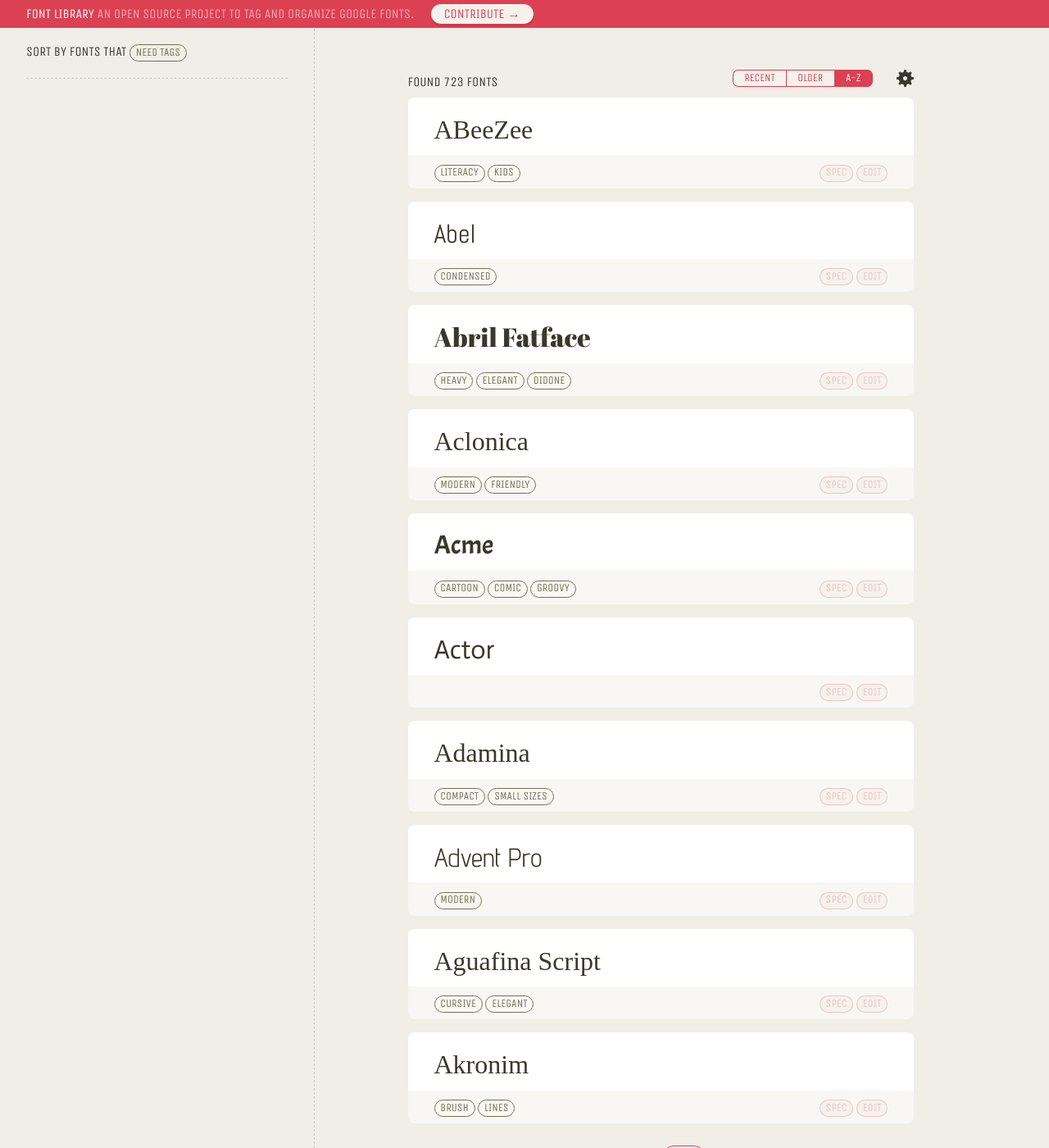
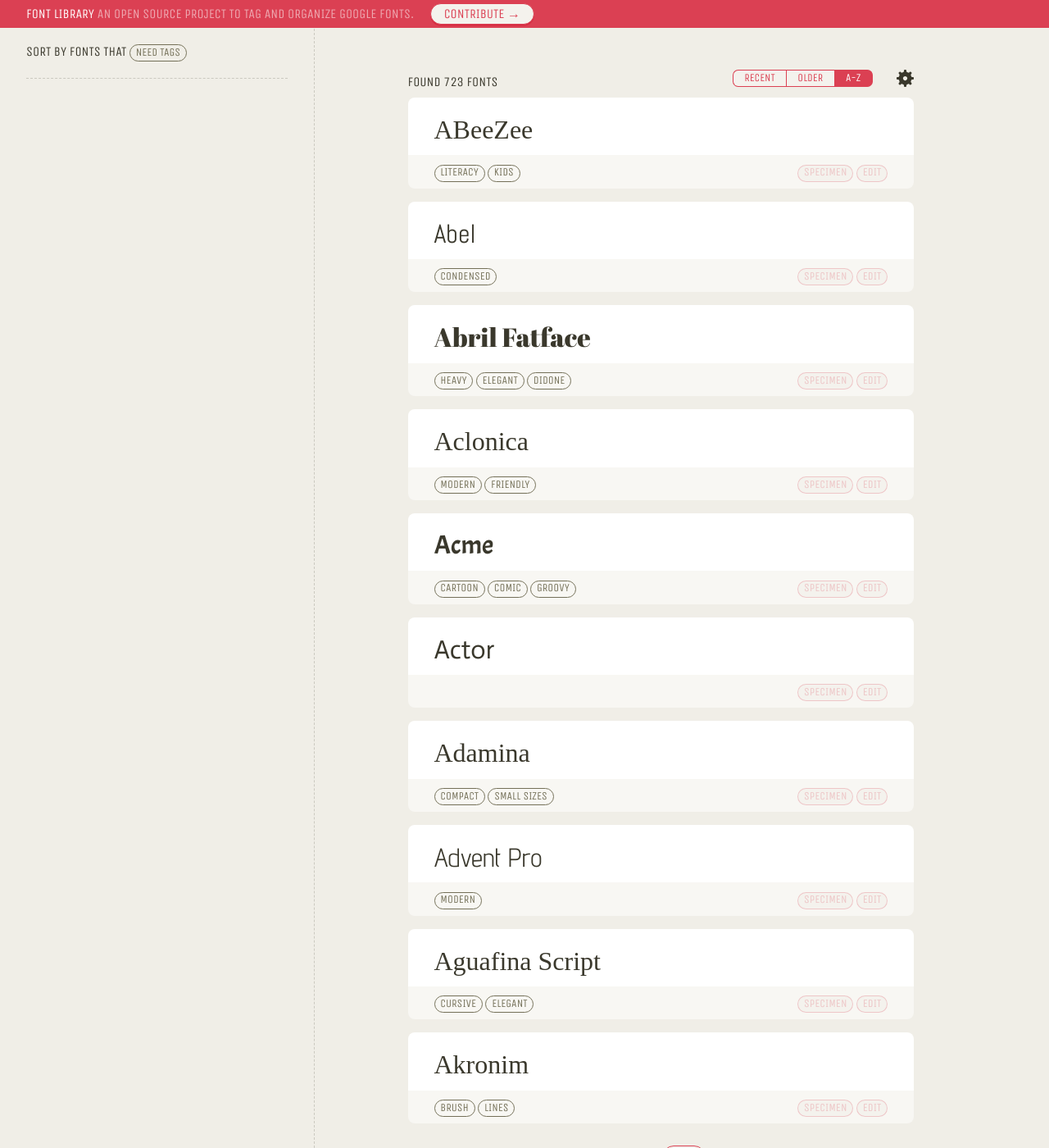
Before and after one commit to katydecorah/font-library, a Jekyll site: the page built from index.html, in a window 1280 px wide and 1400 px high. Shown: the whole window at 82% size. Built offline with Jekyll 4.4.1, drawn with Linux system fonts in a browser that asks for light colours; nearby versions of some CDN libraries; some web fonts are replaced.

Commit message:
small adjustments to metadata

```diff
--- a/index.html
+++ b/index.html
@@ -96,14 +96,14 @@ tag: cursive
 			<!-- displays the font's variants and subsets -->
 			<div class="family-meta" ng-show="font.variants">
 				<span class="meta">[[font.category]]</span>
-				|
+				&bull;
 				<span class="meta" data-title="[[font.variants.join(', ')]]">[[font.variants.length == 1 && font.variants.length + " variant" || font.variants.length + " variants"]]</span>
-				|
+				&bull;
 				<span class="meta" data-title="[[font.subsets.join(', ')]]">[[font.subsets.length == 1 && font.subsets.length + " subset" || font.subsets.length + " subsets"]]</span>
 			</div>
 			<div class="float-right">
 				<!-- link to the font's spec -->
-				<a ng-href="https://www.google.com/fonts/specimen/[[font.family.replace(' ','+')]]" class="meta btn small quiet" target="_blank">Spec</a>
+				<a ng-href="https://www.google.com/fonts/specimen/[[font.family.replace(' ','+')]]" class="meta btn small quiet" target="_blank">Specimen</a>
 				<!-- link to line number -->
 				<a ng-href="https://github.com/katydecorah/font-library/blob/gh-pages/families.json#L[[font.lineNumber]]" class="meta btn small quiet" target="_blank">Edit</a>
 			</div>
```
